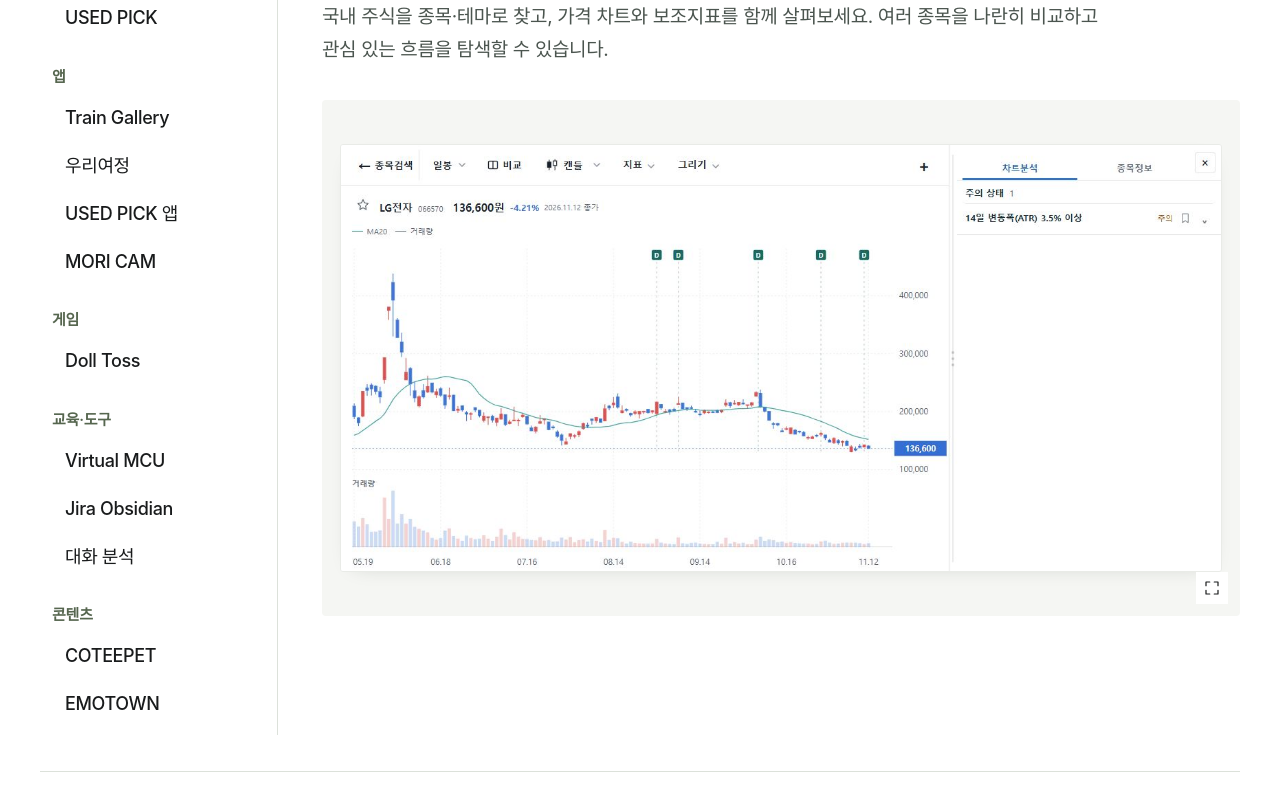
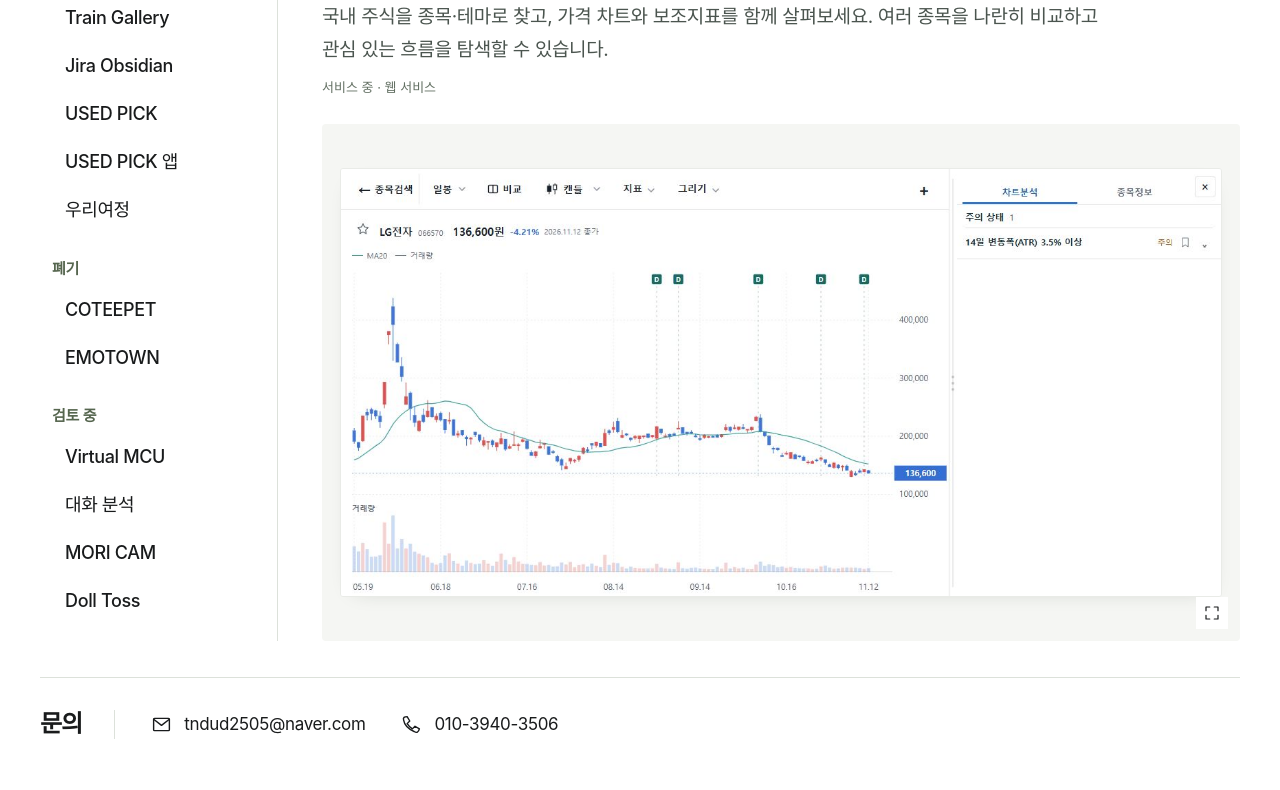
Before and after one commit to tndud2505-ops/AllrightSoft, a plain HTML site: page index.html in a window 1280 px wide. Shown: the part 218-1008 px from the top of the page. Drawn offline with Linux system fonts and the light colour scheme; a web font is replaced by a local one.

Commit message:
Derive catalog order and operational status from career source

```diff
--- a/index.html
+++ b/index.html
@@ -18,7 +18,7 @@
   <link rel="icon" href="assets/favicon.svg" type="image/svg+xml" />
   <link rel="preload" href="assets/fonts/PretendardVariable.woff2" as="font" type="font/woff2" crossorigin />
   <link rel="stylesheet" href="styles.css?v=20261115-projects" />
-  <script src="script.js?v=20261115-projects" defer></script>
+  <script src="script.js?v=20261115-order" defer></script>
 </head>
 <body>
   <a class="skip-link" href="#showroom">제품으로 건너뛰기</a>
@@ -38,31 +38,25 @@
       <summary>서비스 목록</summary>
       <nav class="product-index" aria-label="서비스 선택">
         <section class="index-group" aria-labelledby="index-services">
-          <h2 id="index-services">서비스</h2>
+          <h2 id="index-services">서비스 중</h2>
           <button type="button" data-product="k-stock" aria-label="K Stock" aria-pressed="true" aria-controls="product-stage"><span class="product-name">K Stock</span></button>
+          <button type="button" data-product="train-gallery" aria-label="Train Gallery" aria-pressed="false" aria-controls="product-stage"><span class="product-name">Train Gallery</span></button>
+          <button type="button" data-product="jira" aria-label="Jira Obsidian" aria-pressed="false" aria-controls="product-stage"><span class="product-name">Jira Obsidian</span></button>
           <button type="button" data-product="used-pick-web" aria-label="USED PICK" aria-pressed="false" aria-controls="product-stage"><span class="product-name">USED PICK</span></button>
+          <button type="button" data-product="used-pick-app" aria-label="USED PICK 앱" aria-pressed="false" aria-controls="product-stage"><span class="product-name">USED PICK 앱</span></button>
+          <button type="button" data-product="woori-journey" aria-label="우리여정" aria-pressed="false" aria-controls="product-stage"><span class="product-name">우리여정</span></button>
         </section>
-        <section class="index-group" aria-labelledby="index-apps">
-          <h2 id="index-apps">앱</h2>
-          <button type="button" data-product="train-gallery" aria-label="Train Gallery" aria-pressed="false" aria-controls="product-stage"><span class="product-name">Train Gallery</span></button>
-          <button type="button" data-product="woori-journey" aria-label="우리여정" aria-pressed="false" aria-controls="product-stage"><span class="product-name">우리여정</span></button>
-          <button type="button" data-product="used-pick-app" aria-label="USED PICK 앱" aria-pressed="false" aria-controls="product-stage"><span class="product-name">USED PICK 앱</span></button>
-          <button type="button" data-product="mori-cam" aria-label="MORI CAM" aria-pressed="false" aria-controls="product-stage"><span class="product-name">MORI CAM</span></button>
-        </section>
-        <section class="index-group" aria-labelledby="index-games">
-          <h2 id="index-games">게임</h2>
-          <button type="button" data-product="doll-toss" aria-label="Doll Toss" aria-pressed="false" aria-controls="product-stage"><span class="product-name">Doll Toss</span></button>
-        </section>
-        <section class="index-group" aria-labelledby="index-tools">
-          <h2 id="index-tools">교육·도구</h2>
-          <button type="button" data-product="virtual-mcu" aria-label="Virtual MCU" aria-pressed="false" aria-controls="product-stage"><span class="product-name">Virtual MCU</span></button>
-          <button type="button" data-product="jira" aria-label="Jira Obsidian" aria-pressed="false" aria-controls="product-stage"><span class="product-name">Jira Obsidian</span></button>
-          <button type="button" data-product="chat-analysis" aria-label="대화 분석" aria-pressed="false" aria-controls="product-stage"><span class="product-name">대화 분석</span></button>
-        </section>
-        <section class="index-group" aria-labelledby="index-content">
-          <h2 id="index-content">콘텐츠</h2>
+        <section class="index-group" aria-labelledby="index-history">
+          <h2 id="index-history">폐기</h2>
           <button type="button" data-product="coteepet" aria-label="COTEEPET" aria-pressed="false" aria-controls="product-stage"><span class="product-name">COTEEPET</span></button>
           <button type="button" data-product="emotown" aria-label="EMOTOWN" aria-pressed="false" aria-controls="product-stage"><span class="product-name">EMOTOWN</span></button>
+        </section>
+        <section class="index-group" aria-labelledby="index-review">
+          <h2 id="index-review">검토 중</h2>
+          <button type="button" data-product="virtual-mcu" aria-label="Virtual MCU" aria-pressed="false" aria-controls="product-stage"><span class="product-name">Virtual MCU</span></button>
+          <button type="button" data-product="chat-analysis" aria-label="대화 분석" aria-pressed="false" aria-controls="product-stage"><span class="product-name">대화 분석</span></button>
+          <button type="button" data-product="mori-cam" aria-label="MORI CAM" aria-pressed="false" aria-controls="product-stage"><span class="product-name">MORI CAM</span></button>
+          <button type="button" data-product="doll-toss" aria-label="Doll Toss" aria-pressed="false" aria-controls="product-stage"><span class="product-name">Doll Toss</span></button>
         </section>
       </nav>
     </details>
@@ -73,7 +67,7 @@
           <a id="product-link" class="product-link" role="link" href="https://kstockclock.com/" target="_blank" rel="noopener noreferrer" aria-label="K Stock · 서비스로 가기, 새 창"><span>서비스로 가기</span><svg class="icon" aria-hidden="true"><use href="#out" /></svg></a>
         </div>
         <p id="product-description" class="product-description">국내 주식을 종목·테마로 찾고, 가격 차트와 보조지표를 함께 살펴보세요. 여러 종목을 나란히 비교하고 관심 있는 흐름을 탐색할 수 있습니다.</p>
-        <div class="product-details"><p id="product-note" class="product-note" hidden></p><a id="product-secondary-link" class="secondary-link" hidden target="_blank" rel="noopener noreferrer"></a></div>
+        <div class="product-details"><p id="product-note" class="product-note">서비스 중 · 웹 서비스</p><a id="product-secondary-link" class="secondary-link" hidden target="_blank" rel="noopener noreferrer"></a></div>
       </div>
       <button class="product-media" type="button" aria-label="K Stock 제품 화면 크게 보기">
         <span class="media-images"><img src="assets/final/k-stock-chart-20261113.png" width="1280" height="620" alt="K Stock 실제 LG전자 상세 차트와 이동평균선·거래량·공시일 화면" fetchpriority="high" /></span>
--- a/script.js
+++ b/script.js
@@ -1,16 +1,17 @@
+// Order and operationalStatus are derived from CAREER_SOURCE_MASTER.json personal_projects.
 const products = [
-  {id:'k-stock',name:'K Stock',description:'국내 주식을 종목·테마로 찾고, 가격 차트와 보조지표를 함께 살펴보세요. 여러 종목을 나란히 비교하고 관심 있는 흐름을 탐색할 수 있습니다.',url:'https://kstockclock.com/',images:[['final/k-stock-chart-20261113.png','K Stock 실제 LG전자 상세 차트와 이동평균선·거래량·공시일 화면']]},
-  {id:'used-pick-web',name:'USED PICK',description:'여러 중고 거래 사이트의 PC 부품 매물을 모델별로 모아 비교하세요. 판매 구성과 제조사로 좁혀 보고, 표시 가격과 PC 구성 비용을 살펴볼 수 있습니다.',url:'https://used-pick.com/',images:[['final/used-pick-web-20261113.png','USED PICK의 Intel Core i5-12400F 현재 매물·표시 가격 비교 화면']]},
-  {id:'train-gallery',name:'Train Gallery',description:'매일 찍은 운동 영상을 달력에 기록하고, 여러 영상을 하나의 브이로그로 이어 보세요. 구간을 편집하고 자막과 스티커를 더해 오늘의 운동을 남길 수 있습니다.',url:'https://play.google.com/store/apps/details?id=com.trainingapp.traingallery&hl=ko&gl=KR',format:'phones',images:[['final/train-gallery-calendar-20261106.png','Train Gallery 실제 운동 달력 화면'],['final/train-gallery-vlog-20261106.png','Train Gallery 실제 브이로그 타임라인·자막·스티커 편집 화면']]},
-  {id:'woori-journey',name:'우리여정',description:'함께한 날의 사진과 이야기를 가족 공간에 모으세요. 날짜별 기록은 달력에서, 함께 다녀온 장소는 추억 지도에서 다시 찾아볼 수 있습니다.',url:'https://play.google.com/store/apps/details?id=app.dulharu.couple',format:'promo',images:[['final/woori-journey-feature-20261112.png','우리여정 사진 일기와 추억 지도 소개. 합성 샘플 기록을 사용한 홍보 이미지.']],note:'Google Play에서 정식 출시된 Android 앱입니다.'},
-  {id:'used-pick-app',name:'USED PICK 앱',description:'휴대폰에서 중고 PC 부품의 매물과 가격을 찾아보세요. USED PICK의 모델 검색과 거래 사이트별 비교를 Android에서도 이어서 이용할 수 있습니다.',url:'https://play.google.com/store/apps/details?id=com.usedpick.app',format:'phones',images:[['final/used-pick-android-picky-20261113.png','USED PICK Android의 픽이 캐릭터와 실제 검색 화면을 사용한 스토어 소개 이미지'],['final/used-pick-android-search-20261112.png','USED PICK 실제 Android TWA 검색 화면을 사용한 기능 소개 이미지']],note:'Google Play에서 정식 출시된 Android 앱입니다.'},
-  {id:'mori-cam',name:'MORI CAM',description:'카메라에 컬러·필름 효과를 적용하고 네컷 사진을 만들어 보세요. 완성한 사진은 저장하거나 공유할 수 있습니다.',url:'https://github.com/tndud2505-ops/MORI-CAM-Downloads/releases/download/v2.1.1-camera-preview/MORI-CAM-2.1.1-release.apk',linkLabel:'테스트 APK 받기',format:'phones',images:[['final/mori-cam-camera-20261114.png','MORI CAM 실제 카메라 UI. 레몬과 파란 화병 샘플 미리보기.'],['final/mori-cam-four-shot-20261114.png','MORI CAM 실제 네컷 사진 저장·공유 UI. 인물 사진이 아닌 샘플 이미지.']],note:'테스트 APK 배포 · Google Play 심사 중'},
-  {id:'doll-toss',name:'Doll Toss',description:'3D 집게를 조작해 인형을 뽑고, 획득한 인형을 책장에 전시하는 게임을 만들고 있습니다.',url:null,linkLabel:'개발 중',images:[['final/doll-toss-intro-20261113.png','Doll Toss 개발 중 3D 인형뽑기 게임의 실제 소개 화면. 공개 플레이 화면이 아닙니다.']]},
-  {id:'jira',name:'Jira Obsidian',description:'Epic·Task·Subtask를 트리와 맵으로 펼쳐 보고, 업무 사이의 연결 관계를 살펴보세요. 선택한 이슈의 설명과 댓글을 확인하고 Jira 원문으로 바로 이동할 수 있습니다.',url:'https://marketplace.atlassian.com/apps/1923219004/obsidian-context-map-for-jira',format:'dark',images:[['jira-context-map-20260909.png','Jira 예시 프로젝트의 이슈 트리와 관계 맵']]},
-  {id:'virtual-mcu',name:'Virtual MCU',description:'브라우저에서 C 펌웨어와 MCU·모터 회로의 제어 흐름을 연결해 보세요. 핀과 레지스터, H-Bridge의 신호 경로를 따라가며 임베디드 제어를 실습하는 환경입니다.',url:'https://virtual-mcu-training-env.pages.dev/',images:[['final/virtual-mcu-20261113.png','Virtual MCU의 모터 회로와 MCU 핀·레지스터 탐색 화면']]},
-  {id:'chat-analysis',name:'대화 분석',description:'카카오톡에서 내보낸 TXT를 가져와 대화의 통계와 표현, 이야기의 연결을 살펴보세요. 분석 결과와 원문 근거를 함께 확인하며 대화의 흐름을 돌아볼 수 있습니다.',url:'https://saigyeol-chat-analysis.tndud2503.workers.dev/',images:[['chat-analysis-sample-20260908.png','실제 개인 대화 대신 가상 대화로 구성한 통계·대화 연결 예시']],note:'개발 중인 앱이며, 감정이나 관계를 확정하는 진단 도구는 아닙니다.'},
-  {id:'coteepet',name:'COTEEPET',description:'작업 화면에 함께할 Codex Pet 캐릭터를 찾아보세요. 캐릭터별 동작을 미리 확인하고 마음에 드는 패키지를 내려받을 수 있습니다.',url:'https://coteepet.com/ko/',images:[['coteepet-20261011.png','COTEEPET의 캐릭터 검색과 동작 미리보기 카탈로그']]},
-  {id:'emotown',name:'EMOTOWN',description:'디자인과 콘텐츠에 사용할 이모티콘 세트를 둘러보세요. 세트별 이미지를 살펴보고 마음에 드는 묶음을 내려받을 수 있습니다.',url:'https://emotown.com/ko/',images:[['emotown-20261011.png','EMOTOWN의 이모티콘 세트 검색과 갤러리']]}
+  {"id":"k-stock","name":"K Stock","description":"국내 주식을 종목·테마로 찾고, 가격 차트와 보조지표를 함께 살펴보세요. 여러 종목을 나란히 비교하고 관심 있는 흐름을 탐색할 수 있습니다.","url":"https://kstockclock.com/","images":[["final/k-stock-chart-20261113.png","K Stock 실제 LG전자 상세 차트와 이동평균선·거래량·공시일 화면"]],"operationalStatus":"서비스 중","kind":"웹 서비스"},
+  {"id":"train-gallery","name":"Train Gallery","description":"매일 찍은 운동 영상을 달력에 기록하고, 여러 영상을 하나의 브이로그로 이어 보세요. 구간을 편집하고 자막과 스티커를 더해 오늘의 운동을 남길 수 있습니다.","url":"https://play.google.com/store/apps/details?id=com.trainingapp.traingallery&hl=ko&gl=KR","format":"phones","images":[["final/train-gallery-calendar-20261106.png","Train Gallery 실제 운동 달력 화면"],["final/train-gallery-vlog-20261106.png","Train Gallery 실제 브이로그 타임라인·자막·스티커 편집 화면"]],"operationalStatus":"서비스 중","kind":"Android 앱"},
+  {"id":"jira","name":"Jira Obsidian","description":"Epic·Task·Subtask를 트리와 맵으로 펼쳐 보고, 업무 사이의 연결 관계를 살펴보세요. 선택한 이슈의 설명과 댓글을 확인하고 Jira 원문으로 바로 이동할 수 있습니다.","url":"https://marketplace.atlassian.com/apps/1923219004/obsidian-context-map-for-jira","format":"dark","images":[["jira-context-map-20260909.png","Jira 예시 프로젝트의 이슈 트리와 관계 맵"]],"operationalStatus":"서비스 중","kind":"Jira 앱"},
+  {"id":"used-pick-web","name":"USED PICK","description":"여러 중고 거래 사이트의 PC 부품 매물을 모델별로 모아 비교하세요. 판매 구성과 제조사로 좁혀 보고, 표시 가격과 PC 구성 비용을 살펴볼 수 있습니다.","url":"https://used-pick.com/","images":[["final/used-pick-web-20261113.png","USED PICK의 Intel Core i5-12400F 현재 매물·표시 가격 비교 화면"]],"operationalStatus":"서비스 중","kind":"웹 서비스"},
+  {"id":"used-pick-app","name":"USED PICK 앱","description":"휴대폰에서 중고 PC 부품의 매물과 가격을 찾아보세요. USED PICK의 모델 검색과 거래 사이트별 비교를 Android에서도 이어서 이용할 수 있습니다.","url":"https://play.google.com/store/apps/details?id=com.usedpick.app","format":"phones","images":[["final/used-pick-android-picky-20261113.png","USED PICK Android의 픽이 캐릭터와 실제 검색 화면을 사용한 스토어 소개 이미지"],["final/used-pick-android-search-20261112.png","USED PICK 실제 Android TWA 검색 화면을 사용한 기능 소개 이미지"]],"note":"Google Play에서 정식 출시된 Android 앱입니다.","operationalStatus":"서비스 중","kind":"Android 앱"},
+  {"id":"woori-journey","name":"우리여정","description":"함께한 날의 사진과 이야기를 가족 공간에 모으세요. 날짜별 기록은 달력에서, 함께 다녀온 장소는 추억 지도에서 다시 찾아볼 수 있습니다.","url":"https://play.google.com/store/apps/details?id=app.dulharu.couple","format":"promo","images":[["final/woori-journey-feature-20261112.png","우리여정 사진 일기와 추억 지도 소개. 합성 샘플 기록을 사용한 홍보 이미지."]],"note":"Google Play에서 정식 출시된 Android 앱입니다.","operationalStatus":"서비스 중","kind":"Android 앱"},
+  {"id":"coteepet","name":"COTEEPET","description":"작업 화면의 Codex Pet 캐릭터를 검색하고, 동작을 미리 확인해 패키지를 내려받던 웹 카탈로그입니다.","url":"https://coteepet.com/ko/","images":[["coteepet-20261011.png","COTEEPET의 캐릭터 검색과 동작 미리보기 카탈로그"]],"operationalStatus":"폐기","kind":"웹 카탈로그","linkLabel":"과거 사이트"},
+  {"id":"emotown","name":"EMOTOWN","description":"디자인과 콘텐츠에 쓰는 이모티콘 세트를 둘러보고, 이미지 묶음을 내려받던 웹 갤러리입니다.","url":"https://emotown.com/ko/","images":[["emotown-20261011.png","EMOTOWN의 이모티콘 세트 검색과 갤러리"]],"operationalStatus":"폐기","kind":"웹 갤러리","linkLabel":"과거 사이트"},
+  {"id":"virtual-mcu","name":"Virtual MCU","description":"브라우저에서 C 펌웨어와 MCU·모터 회로의 제어 흐름을 연결하는 웹 실습 도구입니다. 핀과 레지스터, H-Bridge의 신호 경로를 따라가는 임베디드 제어 환경입니다.","url":"https://virtual-mcu-training-env.pages.dev/","images":[["final/virtual-mcu-20261113.png","Virtual MCU의 모터 회로와 MCU 핀·레지스터 탐색 화면"]],"operationalStatus":"검토 중","kind":"웹 실습 도구","linkLabel":"검토용 화면"},
+  {"id":"chat-analysis","name":"대화 분석","description":"카카오톡에서 내보낸 TXT의 통계와 표현, 이야기의 연결을 살펴보는 앱입니다. 분석 결과와 원문 근거를 연결하는 흐름을 개발하고 있습니다.","url":"https://saigyeol-chat-analysis.tndud2503.workers.dev/","images":[["chat-analysis-sample-20260908.png","실제 개인 대화 대신 가상 대화로 구성한 통계·대화 연결 예시"]],"note":"개발 중 · 감정이나 관계를 확정하는 진단 도구는 아닙니다.","operationalStatus":"검토 중","kind":"앱","linkLabel":"검토용 화면"},
+  {"id":"mori-cam","name":"MORI CAM","description":"카메라에 컬러·필름 효과를 적용하고 네컷 사진을 만드는 Android 앱입니다. 완성한 사진은 저장하거나 공유할 수 있습니다.","url":"https://github.com/tndud2505-ops/MORI-CAM-Downloads/releases/download/v2.1.1-camera-preview/MORI-CAM-2.1.1-release.apk","linkLabel":"검토용 APK","format":"phones","images":[["final/mori-cam-camera-20261114.png","MORI CAM 실제 카메라 UI. 레몬과 파란 화병 샘플 미리보기."],["final/mori-cam-four-shot-20261114.png","MORI CAM 실제 네컷 사진 저장·공유 UI. 인물 사진이 아닌 샘플 이미지."]],"note":"테스트 APK 배포 · Google Play 심사 중","operationalStatus":"검토 중","kind":"Android 앱"},
+  {"id":"doll-toss","name":"Doll Toss","description":"3D 집게를 조작해 인형을 뽑고, 획득한 인형을 책장에 전시하는 게임을 만들고 있습니다.","url":null,"linkLabel":"검토 중","images":[["final/doll-toss-intro-20261113.png","Doll Toss 개발 중 3D 인형뽑기 게임의 실제 소개 화면. 공개 플레이 화면이 아닙니다."]],"operationalStatus":"검토 중","kind":"3D 게임","note":"개발 중"}
 ];
 const indexButtons=[...document.querySelectorAll('[data-product]')];
 const stage=document.querySelector('.product-stage');
@@ -55,8 +56,8 @@ function updateProduct(product,images){
   secondaryLink.hidden=!product.secondary;
   if(product.secondary){secondaryLink.href=product.secondary.url;secondaryLink.textContent=product.secondary.label;}
   else secondaryLink.removeAttribute('href');
-  note.hidden=!product.note;
-  note.textContent=product.note||'';
+  note.hidden=false;
+  note.textContent=[product.operationalStatus,product.kind,product.note].filter(Boolean).join(' · ');
   media.dataset.format=product.format||'screen';
   media.setAttribute('aria-label',product.name+' 제품 화면 크게 보기');
   mediaImages.replaceChildren(...images);
```
Also changed, not shown: 1 other file.
